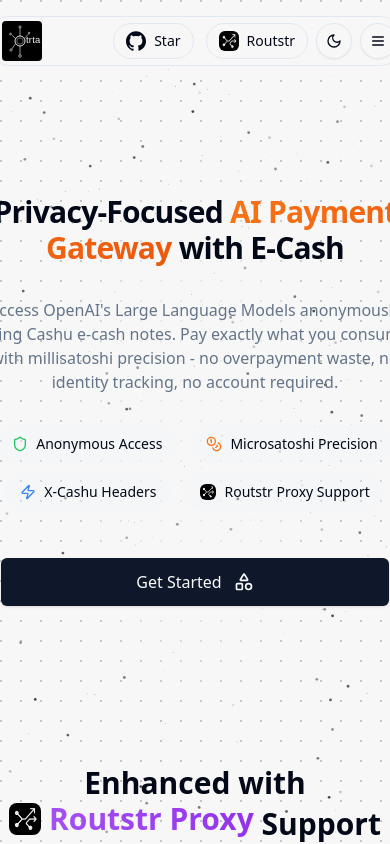
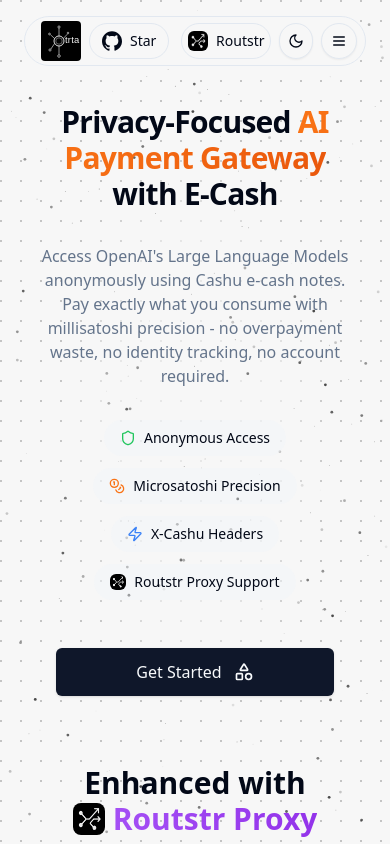
Before and after one commit to Routstr/routstr-doc, a Next.js app: page / in a window 390 px wide. Shown: the top 844 px of the page. Built offline with nearby package versions, Linux system fonts and the light colour scheme.

Commit message:
update mobile layout

```diff
--- a/src/app/page.tsx
+++ b/src/app/page.tsx
@@ -11,19 +11,21 @@
 export default function Home() {
   return (
     <div
-      className="w-full min-h-screen flex justify-center overflow-hidden"
+      className="w-full min-h-screen flex flex-col overflow-x-hidden"
       style={{zIndex: '1', position: 'relative'}}>
-      <div className="max-w-screen-lg flex flex-col justify-center">
-        <Navbar />
-        <HomeHero />
+      <Navbar />
+      <div className="flex-1 w-full">
+        <div className="max-w-screen-xl mx-auto px-4 sm:px-6 lg:px-8">
+          <HomeHero />
+        </div>
         <RoutstrSupport />
         <MajorApps />
         <DecentralizedProtocols />
         <HomeAboutUs />
         <HomeFeatures />
         <HowItWorks />
-        <BackgroundPattern />
       </div>
+      <BackgroundPattern />
     </div>
   );
 }
```
